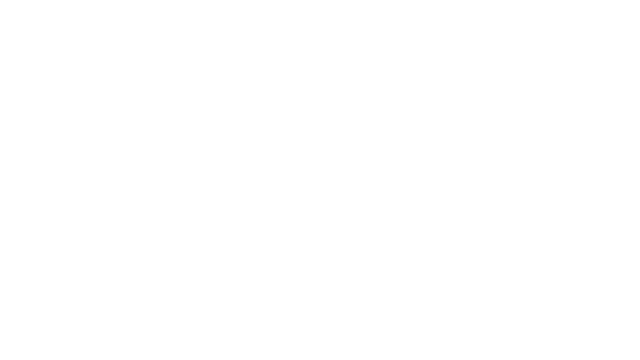
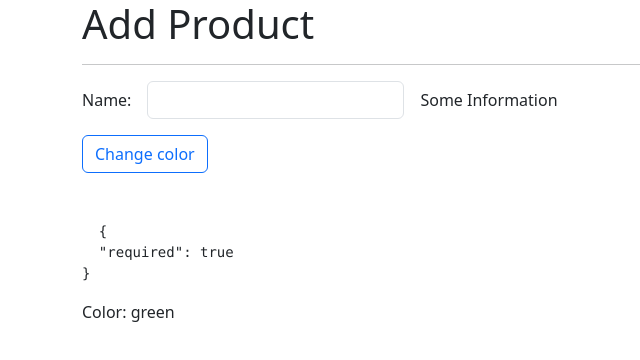
Before and after one commit to Alejgl04/signalsAngular, an Angular app: page /products/product in a window 1280 px wide. Before the commit this address led to /. Shown: the top 360 px of the page, without its empty margins (0-640 px from the left). Built offline with nearby package versions, Linux system fonts and the light colour scheme.

Commit message:
form inject

```diff
--- a/src/app/app-routing.module.ts
+++ b/src/app/app-routing.module.ts
@@ -1,7 +1,16 @@
 import { NgModule } from '@angular/core';
 import { RouterModule, Routes } from '@angular/router';
 
-const routes: Routes = [];
+const routes: Routes = [
+  {
+    path: 'products',
+    loadChildren: () => import('./products/products.module').then( m => m.ProductsModule )
+  },
+  {
+    path: '**',
+    redirectTo: 'products'
+  }
+];
 
 @NgModule({
   imports: [RouterModule.forRoot(routes)],
--- /dev/null
+++ b/src/app/products/pages/product-page/product-page.component.html
@@ -0,0 +1,33 @@
+
+<h1>Add Product</h1>
+<hr>
+
+<form [formGroup]="myForm">
+  <div class="row g-3 align-items-center mb-3">
+
+    <div class="col-auto">
+      <label for="">Name:</label>
+    </div>
+
+    <div class="col-auto">
+      <input formControlName="name" type="text" class="form-control">
+    </div>
+
+    <div class="col-auto">
+      <span mat-button>Some Information</span>
+    </div>
+
+  </div>
+  <div class="row">
+    <div class="col">
+      <button (click)="changeColor()"
+              class="btn btn-outline-primary"> Change color</button>
+    </div>
+  </div>
+</form>
+
+
+<pre class="mt-5">
+  {{ myForm.get('name')?.errors | json }}
+</pre>
+<p>Color: {{ color }}</p>
--- /dev/null
+++ b/src/app/products/pages/product-page/product-page.component.ts
@@ -0,0 +1,22 @@
+import { Component, inject } from '@angular/core';
+import { FormBuilder, FormGroup, Validators } from '@angular/forms';
+
+@Component({
+  templateUrl: './product-page.component.html',
+  styleUrls: ['./product-page.component.css']
+})
+export class ProductPageComponent {
+
+  // constructor(private fb: FormBuilder){}
+  private fb = inject( FormBuilder );
+
+  public color: string = 'green';
+
+  public myForm: FormGroup = this.fb.group({
+    name: ['', [ Validators.required, Validators.minLength(6), Validators.email ]]
+  });
+
+  changeColor(): void {
+    this.color = '#xxxxxx'.replace(/x/g, y=>(Math.random()*16|0).toString(16));
+  }
+}
--- a/src/app/products/products-routing.module.ts
+++ b/src/app/products/products-routing.module.ts
@@ -1,7 +1,16 @@
 import { NgModule } from '@angular/core';
 import { RouterModule, Routes } from '@angular/router';
+import { ProductPageComponent } from './pages/product-page/product-page.component';
 
-const routes: Routes = [];
+const routes: Routes = [
+  {
+    path: '',
+    children: [
+      { path: 'product', component: ProductPageComponent },
+      { path: '**', redirectTo: 'product' },
+    ]
+  }
+];
 
 @NgModule({
   imports: [RouterModule.forChild(routes)],
```
Also changed, not shown: src/app/products/products.module.ts (+7 -2 lines), src/app/products/pages/product-page/product-page.component.css (added).
